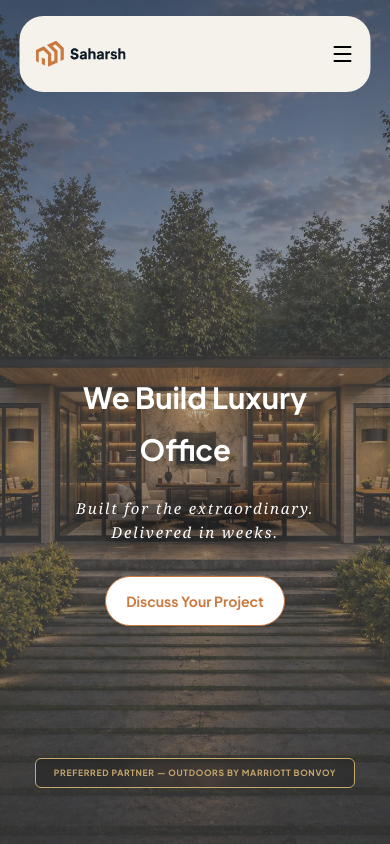
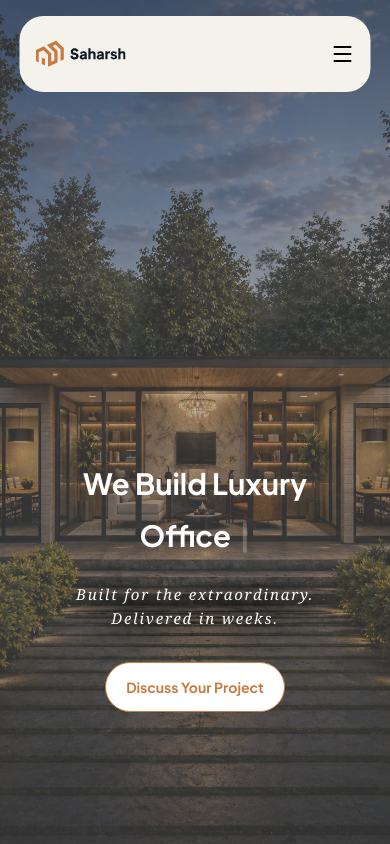
Before and after one commit to saharshcabins/saharshweb, a Next.js app: page / in a window 390 px wide. Shown: the top 844 px of the page. Built offline with nearby package versions, Linux system fonts and the light colour scheme.

Commit message:
feat: remove Marriott Preferred Partner badges from hero and partner pages

```diff
--- a/src/app/partners/architects/page.tsx
+++ b/src/app/partners/architects/page.tsx
@@ -144,14 +144,6 @@ export default function ArchitectsPage() {
           </div>
         </div>
 
-        <div
-          className={[
-            styles.partnerBadge,
-            "mb-14 max-w-[calc(100vw-32px)]",
-          ].join(" ")}
-        >
-          PREFERRED PARTNER  -  OUTDOORS BY MARRIOTT BONVOY
-        </div>
       </section>
 
       {/* ==========================================
--- a/src/app/partners/developers/page.tsx
+++ b/src/app/partners/developers/page.tsx
@@ -146,14 +146,6 @@ export default function DevelopersPage() {
           </div>
         </div>
 
-        <div
-          className={[
-            styles.partnerBadge,
-            "mb-14 max-w-[calc(100vw-32px)]",
-          ].join(" ")}
-        >
-          PREFERRED PARTNER  — OUTDOORS BY MARRIOTT BONVOY
-        </div>
       </section>
 
       {/* ==========================================
--- a/src/app/partners/global-alliances/page.tsx
+++ b/src/app/partners/global-alliances/page.tsx
@@ -155,19 +155,6 @@ export default function GlobalAlliancesPage() {
           </div>
         </div>
 
-        {/*
-          FIX #5 - Marriott badge safe-zone.
-          mb-14 (56px) clears the device home bar + WhatsApp widget.
-          max-w-[calc(100vw-32px)] prevents text overflow at 360px.
-        */}
-        <div
-          className={[
-            styles.partnerBadge,
-            "mb-14 max-w-[calc(100vw-32px)]",
-          ].join(" ")}
-        >
-          PREFERRED PARTNER - OUTDOORS BY MARRIOTT BONVOY
-        </div>
       </section>
 
       {/* Trust section */}
--- a/src/components/layout/MobileHeroSection.tsx
+++ b/src/components/layout/MobileHeroSection.tsx
@@ -259,39 +259,6 @@ const HeroSection = () => {
           </motion.div>
         </div>
 
-        {/*
-          FIX #5 - Marriott badge safe-zone:
-          In-flow flex child with pb-14 clears device home bar + WhatsApp
-          widget. max-w-[calc(100vw-32px)] prevents overflow at 360px.
-        */}
-        <div className="relative z-20 flex justify-center pb-14 px-4">
-          <span
-            style={{
-              display: "inline-flex",
-              alignItems: "center",
-              justifyContent: "center",
-              border: "1.5px solid #c8a96e",
-              background: "rgba(0,0,0,0.22)",
-              backdropFilter: "blur(6px)",
-              WebkitBackdropFilter: "blur(6px)",
-              padding: "8px 18px",
-              borderRadius: "6px",
-              width: "max-content",
-              maxWidth: "calc(100vw - 32px)",
-              boxSizing: "border-box",
-              color: "#c8a96e",
-              fontSize: "clamp(7px, 2.2vw, 10px)",
-              fontWeight: 600,
-              textTransform: "uppercase",
-              letterSpacing: "0.08em",
-              textAlign: "center",
-              lineHeight: 1.4,
-              fontFamily: "var(--font-eudoxus), sans-serif",
-            }}
-          >
-            PREFERRED PARTNER — OUTDOORS BY MARRIOTT BONVOY
-          </span>
-        </div>
 
       </section>
     </>
--- a/src/components/layout/NewHeroSection.tsx
+++ b/src/components/layout/NewHeroSection.tsx
@@ -218,21 +218,6 @@ className="min-h-full bg-black/20 w-full absolute z-10"
           </motion.div>
         </div>
 
-          {/* Preferred Partner Badge */}
-          <div style={{
-            position: "absolute", bottom: "28px", left: "50%", transform: "translateX(-50%)", zIndex: 20,
-            display: "flex", alignItems: "center",
-            border: "1.5px solid #c8a96e", background: "rgba(0,0,0,0.15)",
-            backdropFilter: "blur(6px)", padding: "10px 18px",
-            borderRadius: "6px", whiteSpace: "nowrap", maxWidth: "calc(100vw - 40px)",
-          }}>
-            <span style={{
-              color: "#c8a96e", fontSize: "11px", fontWeight: 600,
-              textTransform: "uppercase", letterSpacing: "0.1em",
-            }}>
-              PREFERRED PARTNER — OUTDOORS BY MARRIOTT BONVOY
-            </span>
-          </div>
       </section>
     </>
   );
```
